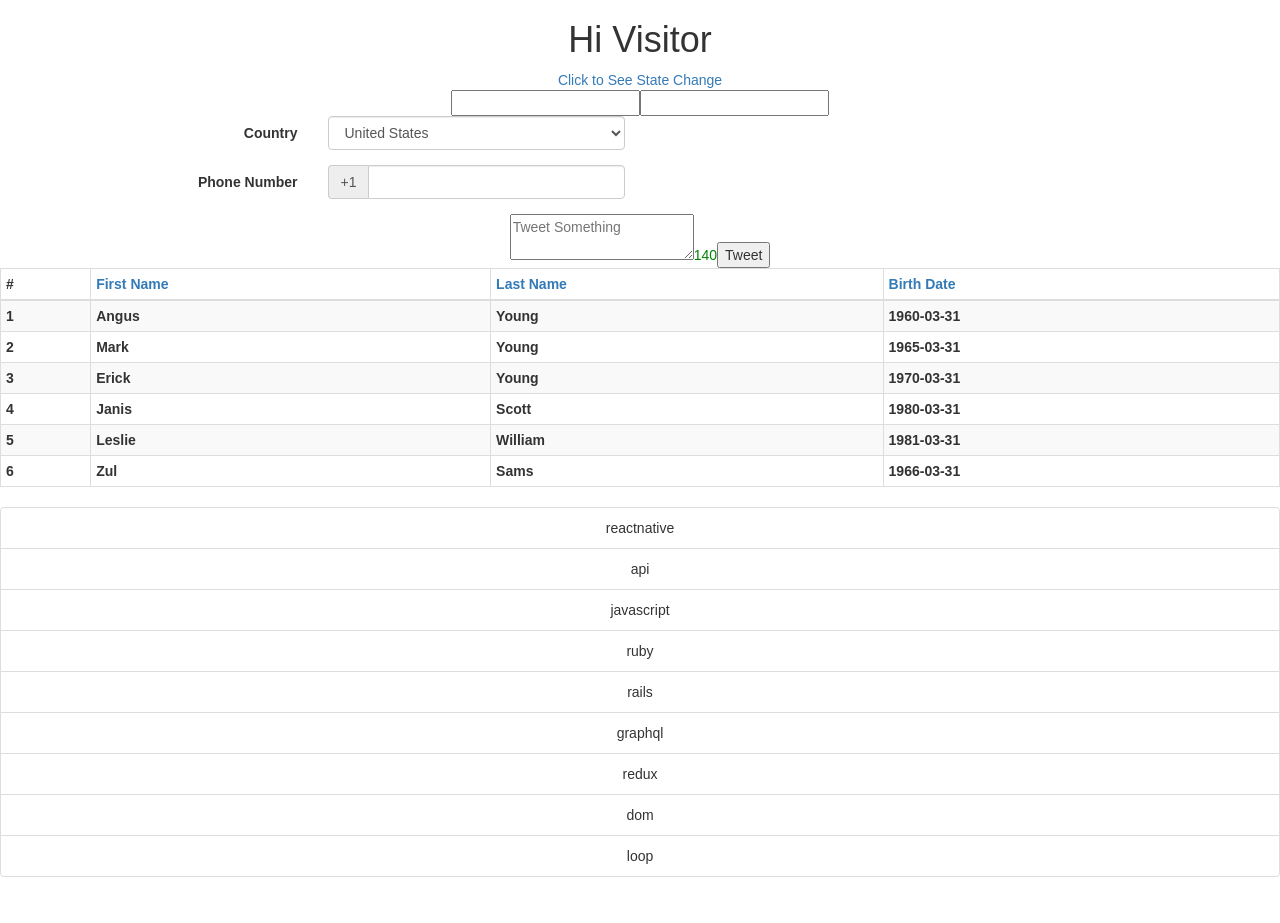
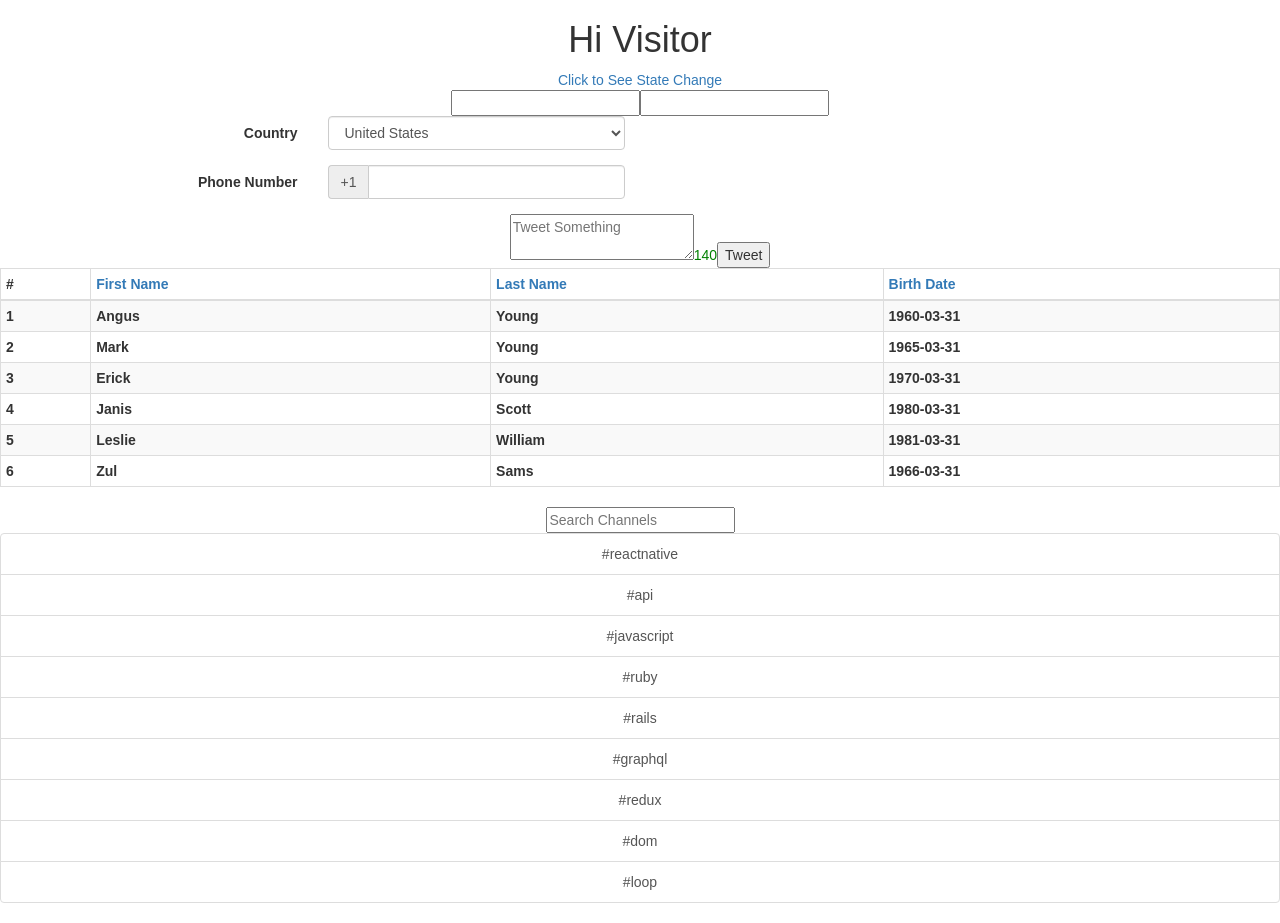
Before and after one commit to coding102/ReactComponents, a React (Create React App) app: page / in a window 1280 px wide. Before the commit the page ends 897 px from the top, so only its background shows below. Built offline with nearby package versions, Linux system fonts and the light colour scheme.

Commit message:
channel component

```diff
--- a/src/App.js
+++ b/src/App.js
@@ -1,22 +1,48 @@
 import React, { Component } from 'react';
-import { ListGroup, ListGroupItem } from 'react-bootstrap';
+import { ListGroup, ListGroupItem, Grid, Row, input } from 'react-bootstrap';
 import './App.css';
 import { Table } from 'react-bootstrap';
 var clone = require('clone');
 
 
-
-class ChannelSearch extends React.Component {
+// Search function
+class Channels extends React.Component {
   render() {
     let { channels } = this.props;
     return (
       <ListGroup>
-          {channels.map(channel =>
-            <ListGroupItem key={channel}>
-              {channel}
-            </ListGroupItem>
-          )}
+        {channels.map(channel =>
+          <ListGroupItem key={channel} href={`#${channel}`}>
+            #{channel}
+          </ListGroupItem>
+        )}
       </ListGroup>
+    );
+  }
+}
+class ChannelSearch extends React.Component {
+  constructor(props) {
+    super(props);
+    this.state = { searchQuery: '' };
+    this.changeSearchQuery = this.changeSearchQuery.bind(this);
+  }
+  changeSearchQuery(event) {
+
+  }
+  render() {
+    let { channels } = this.props;
+    let { searchQuery } = this.state;
+    return (
+      <Grid fluid={true}>
+        <Row>
+            <input type="text"
+                  placeholder="Search Channels"
+                  bsSize="large"
+                  value={searchQuery}
+                  onChange={this.changeSearchQuery} />
+            <Channels channels={channels} />
+        </Row>
+      </Grid>
     );
   }
 }
```
